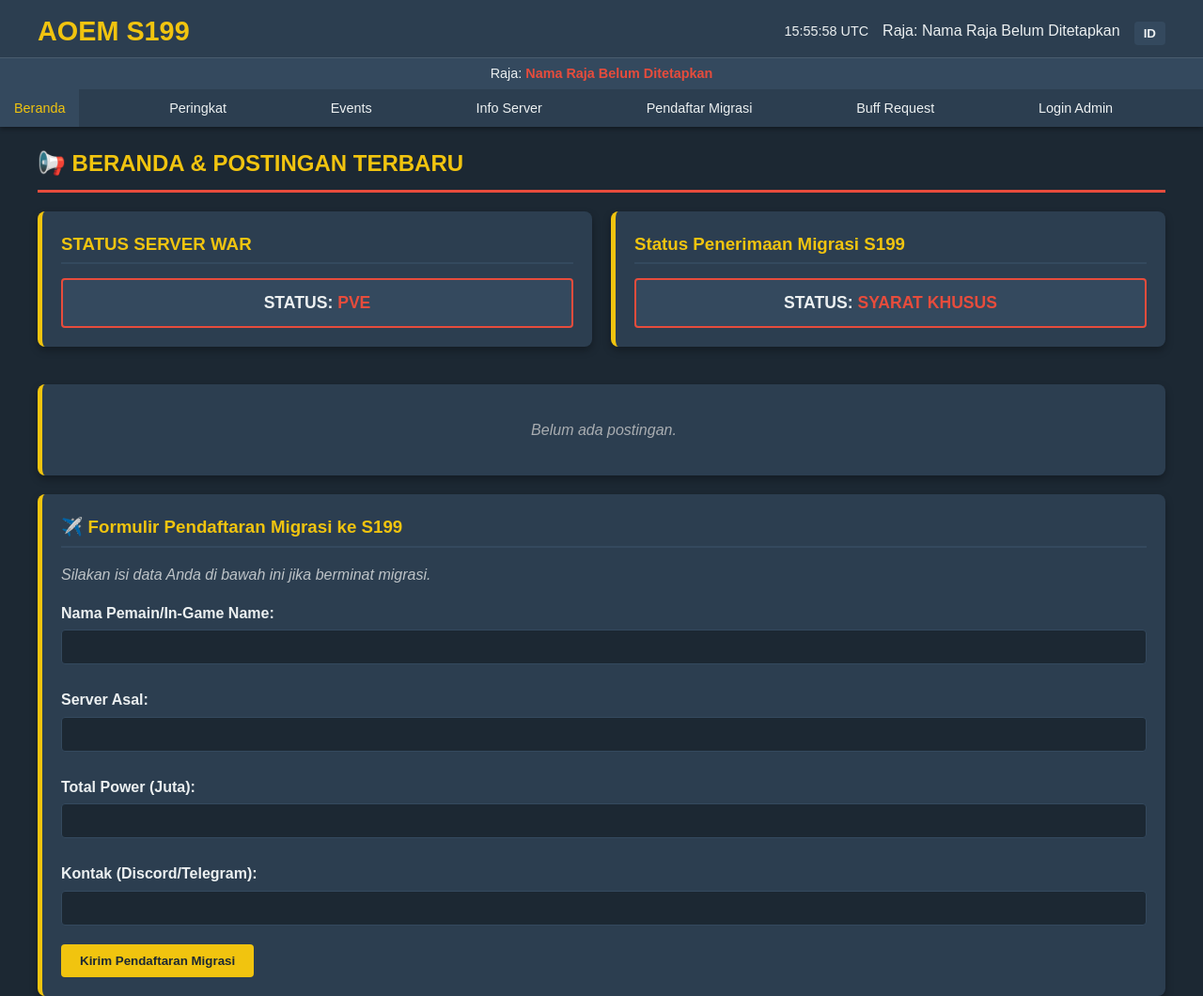
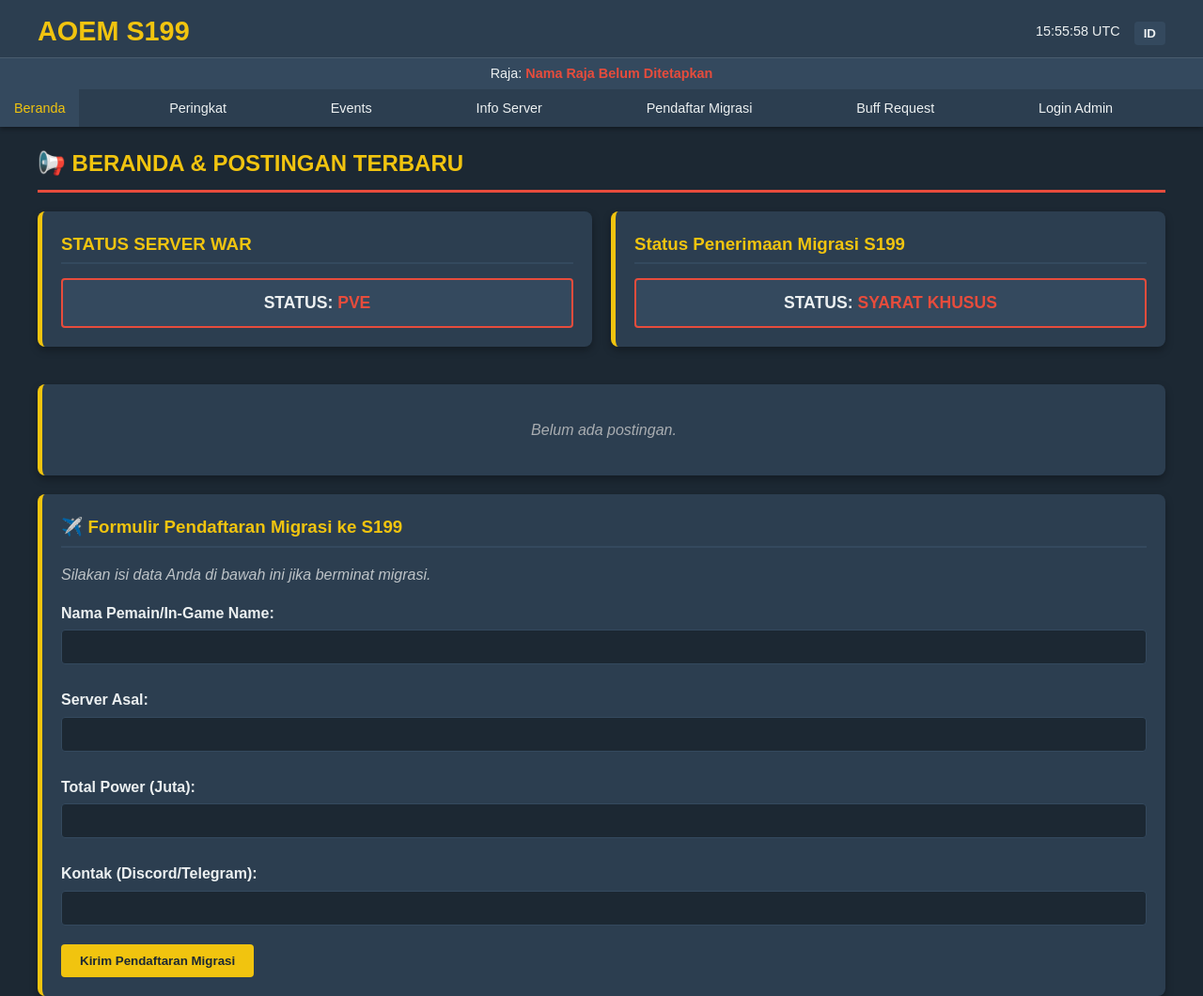
Before and after one commit to aoem199/Phoenix, a plain HTML site: page index.html in a window 1280 px wide. Shown: the top 1060 px of the page at 94% size. Drawn offline with Linux system fonts and the light colour scheme.

Commit message:
Add files via upload

```diff
--- a/index.html
+++ b/index.html
@@ -19,12 +19,6 @@
 
             <div class="header-status-right">
                 <div class="server-time" id="serverTime">Loading Time...</div>
-
-                <div class="king-status">
-    <span data-lang-key="king_name_prefix">Raja:</span>
-    <span id="kingNameDisplay">Nama Raja Belum Ditetapkan</span>
-</div>
-
                 <div class="lang-container" onclick="toggleLangMenu(event)">
                     <button class="btn btn-secondary lang-button" id="currentLangBtn">ID</button>
                     <div class="lang-dropdown hidden" id="langDropdown">
```
